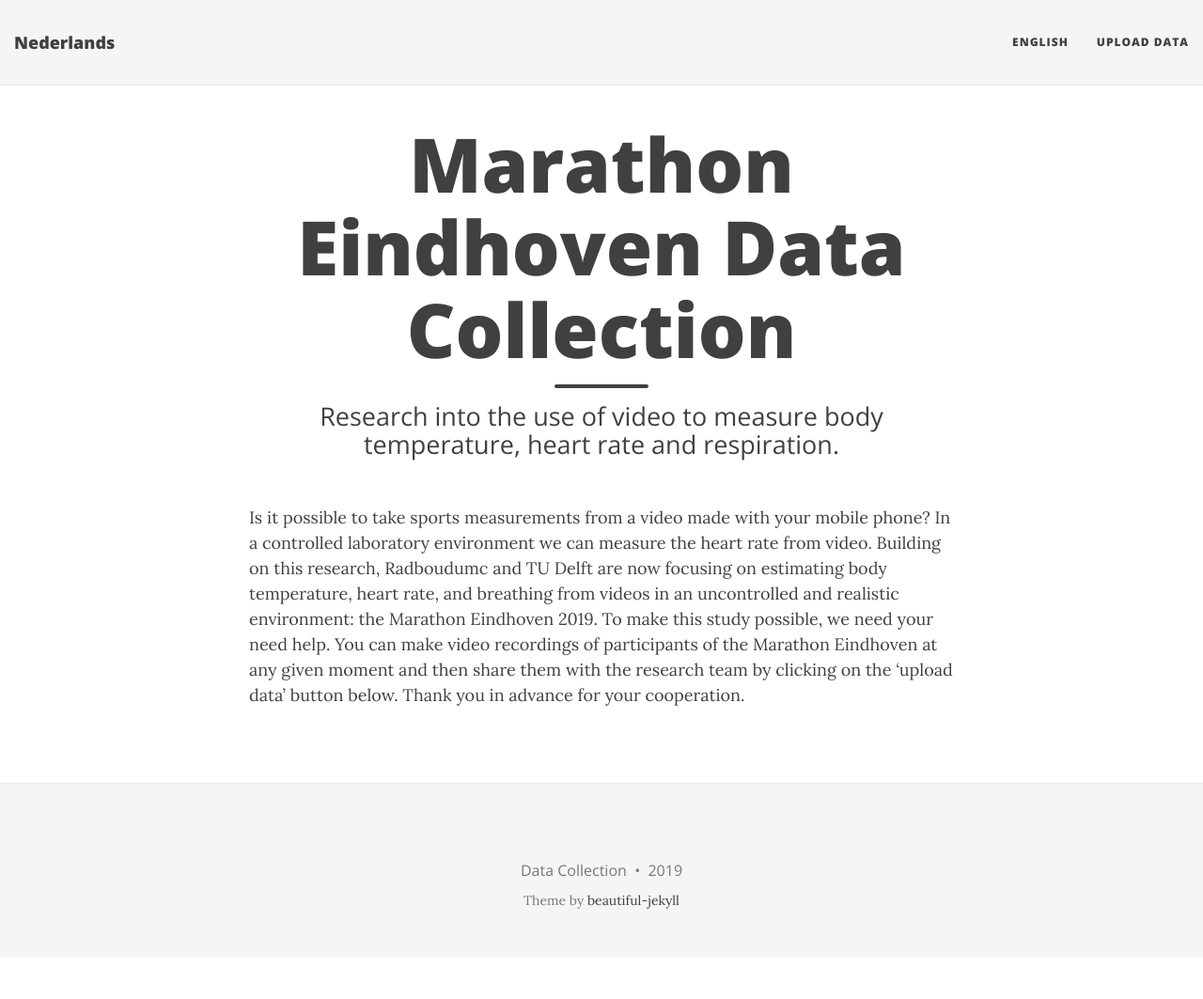
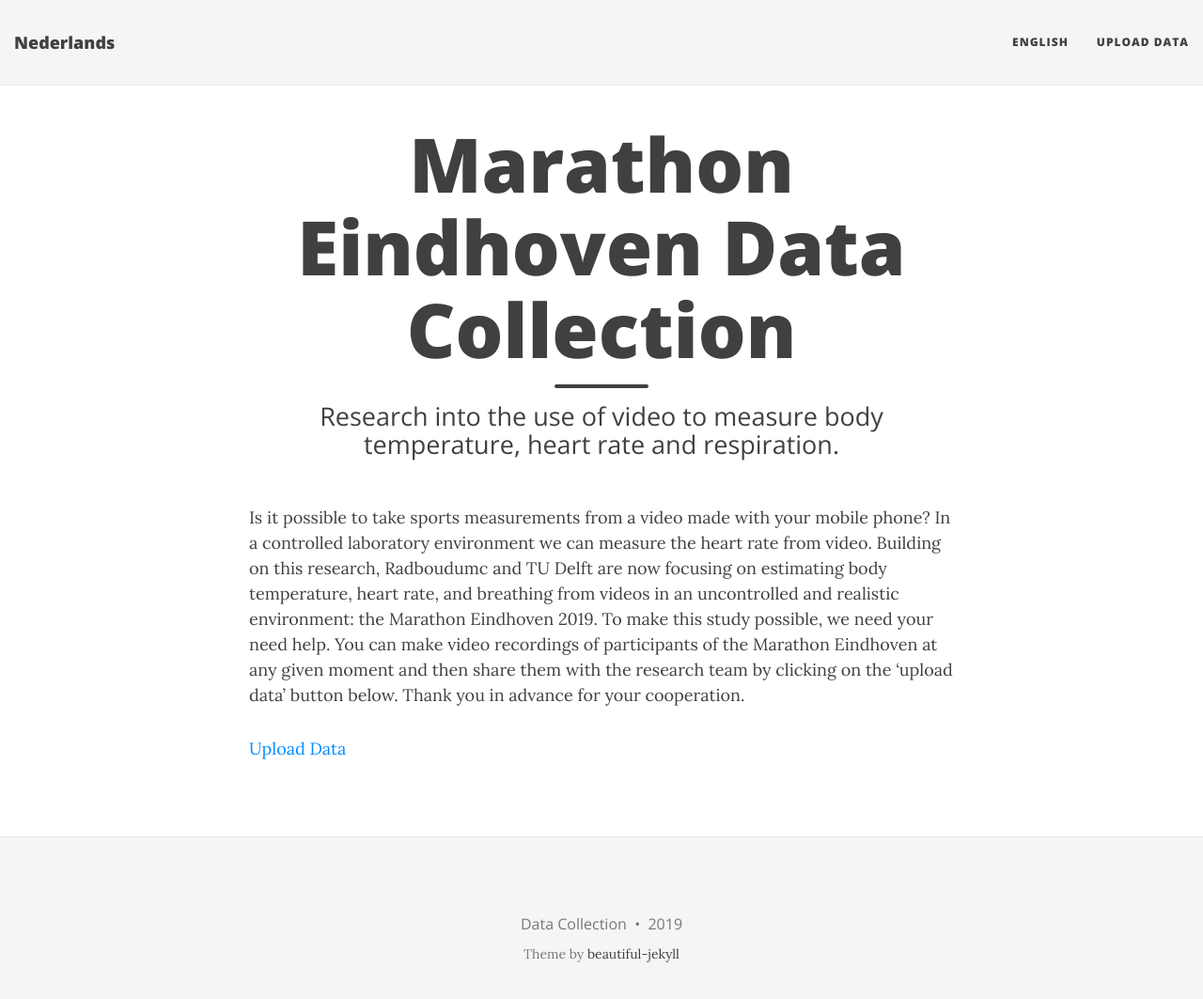
Before and after one commit to MarathonEindhoven/MarathonEindhoven.github.io, a Jekyll site: the page built from aboutme.md, in a window 1280 px wide and 1076 px high. Shown: the top 1063 px of the window at 94% size. Built offline with Jekyll 4.4.1, drawn with Linux system fonts in a browser that asks for light colours; nearby versions of some CDN libraries.

Commit message:
Add second upload link

```diff
--- a/aboutme.md
+++ b/aboutme.md
@@ -5,3 +5,6 @@ subtitle: Research into the use of video to measure body temperature, heart rate
 ---
 
 Is it possible to take sports measurements from a video made with your mobile phone? In a controlled laboratory environment we can measure the heart rate from video. Building on this research, Radboudumc and TU Delft are now focusing on estimating body temperature, heart rate, and breathing from videos in an uncontrolled and realistic environment: the Marathon Eindhoven 2019. To make this study possible, we need your need help. You can make video recordings of participants of the Marathon Eindhoven at any given moment and then share them with the research team by clicking on the 'upload data' button below. Thank you in advance for your cooperation.
+
+
+[Upload Data](marathoneindhovendata.nl)
```
